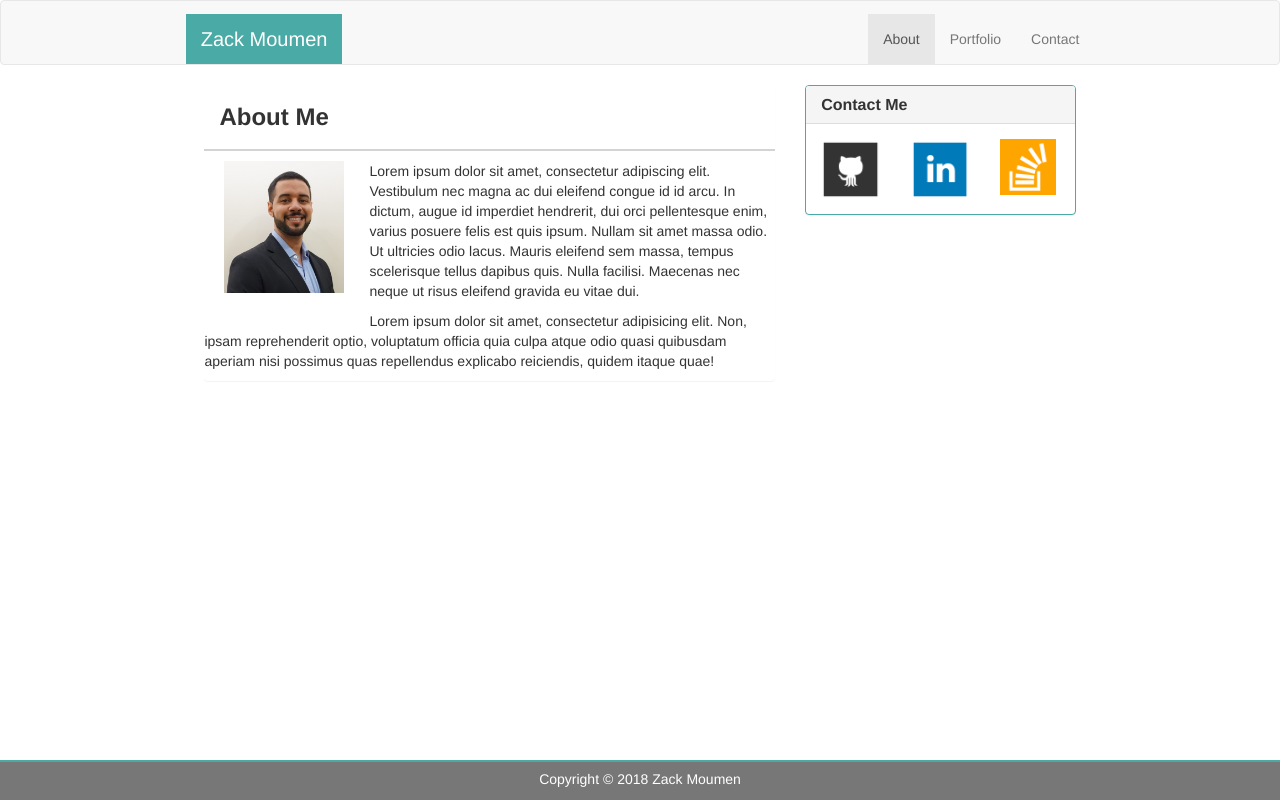
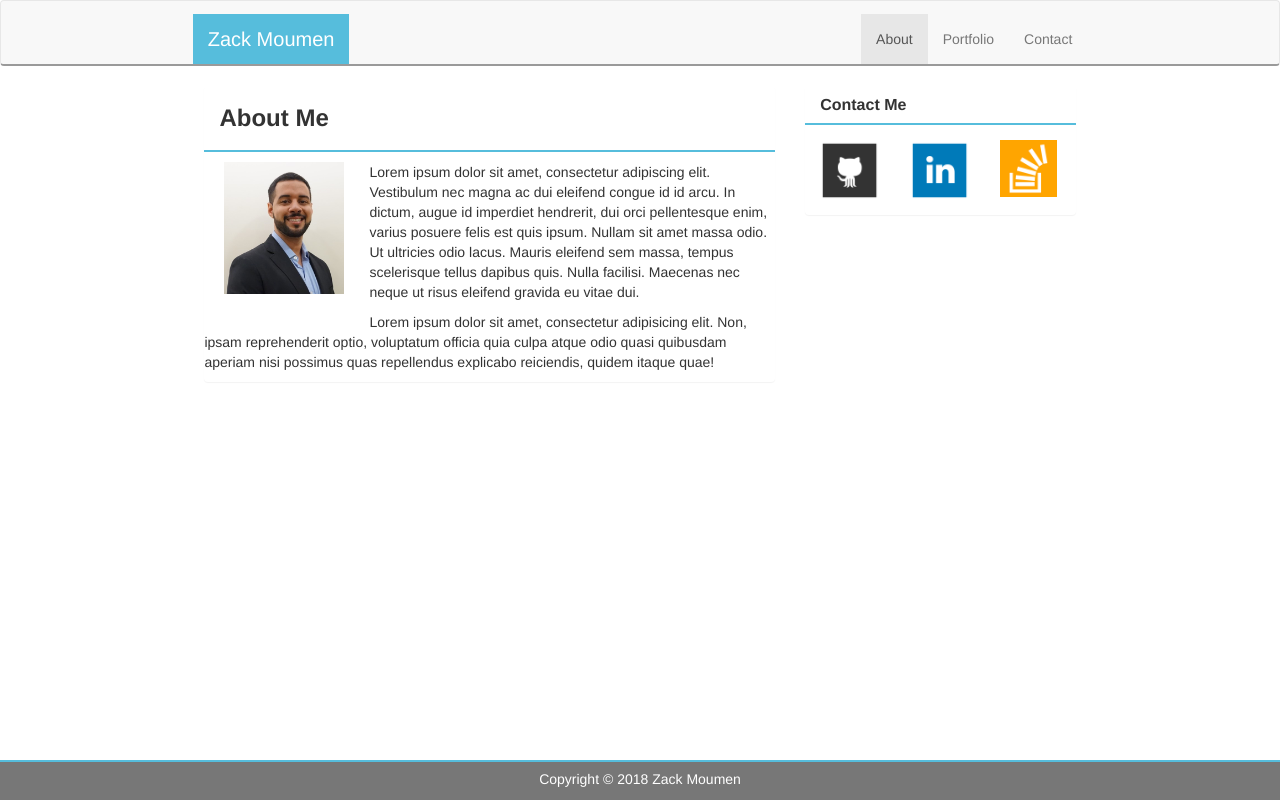
Before and after one commit to zmou21/Bootstrap-Portfolio, a plain HTML site: page index.html in a window 1280 px wide. Drawn offline with nearby package versions, Linux system fonts and the light colour scheme.

Commit message:
Updated index html file with colors

```diff
--- a/index.html
+++ b/index.html
@@ -25,16 +25,27 @@
 				width: 94%;
 				height: 94%;
 			}
+
+			.panel {
+				border: none;
+			}
+
+			.panel > .panel-heading {
+			    background-image: none;
+			    background-color: #fff;
+			    border-bottom: 2px solid #56bddc;
+
+			}
 		</style>
 	</head>
 
 	<body>
 
 <!--Reserved for nav bar and header-->
-		<nav class="navbar navbar-default" style="width:100%;">
-		  <div class="container" style="width:71.1%;padding-top:1%;">
+		<nav class="navbar navbar-default" style="width:100%;border-bottom:2px outset #eee;">
+		  <div class="container" style="width:70%;padding-top:1%;">
 		    <div class="navbar-header">
-		      <a class="navbar-brand" href="index.html" style="background-color:#4aaaa5;font-size:20px;color:#fff;">Zack Moumen</a>
+		      <a class="navbar-brand" href="index.html" style="background-color:#56bddc;font-size:20px;color:#fff;">Zack Moumen</a>
 		    </div>
 		    <div class="navbar-right">
 			    <ul class="nav navbar-nav">
@@ -50,7 +61,7 @@
 			<div class="row">
 				<div class="col-xs-12 col-sm-12 col-md-8 col-lg-8">
 					<div class="panel panel-primary" style="border:none;">
-					  <div class="panel-body" style="border-bottom: 2px solid lightgrey; font-size: 24px;">
+					  <div class="panel-body" style="border-bottom: 2px solid #56bddc; font-size: 24px;">
 					    <strong>About Me</strong>
 					  </div>
 					  <div>
@@ -68,7 +79,7 @@
 					</div>
 				</div>
 				<div class="col-xs-12 col-sm-12 col-md-4 col-lg-4">
-					<div class="panel panel-default" style="border: 1px solid #4aaaa5;">
+					<div class="panel panel-default">
 				  		<div class="panel-heading">
 					    	<h3 class="panel-title" style=><strong>Contact Me</strong></h3>
 					  	</div>
@@ -96,9 +107,9 @@
 			</div>
 		</div>
 <!--Reserved for footer-->
-		<div class="container-fluid">
+		<div class="container-fluid" style="margin-top:5%;">
 			<div class="row">
-				<div class="col-xs-12 col-sm-12 col-md-12 col-lg-12 text-center" style="height:5%;background-color:#777;border-top:2px solid #4aaaa5; position:fixed; bottom:0;left:0;">
+				<div class="col-xs-12 col-sm-12 col-md-12 col-lg-12 text-center" style="height:5%;background-color:#777;border-top:2px solid #56bddc; position:fixed; bottom:0;left:0;">
 					<h5 style="color:#fff;">Copyright &copy; 2018 Zack Moumen</h5>
 				</div>
 			</div>
```
